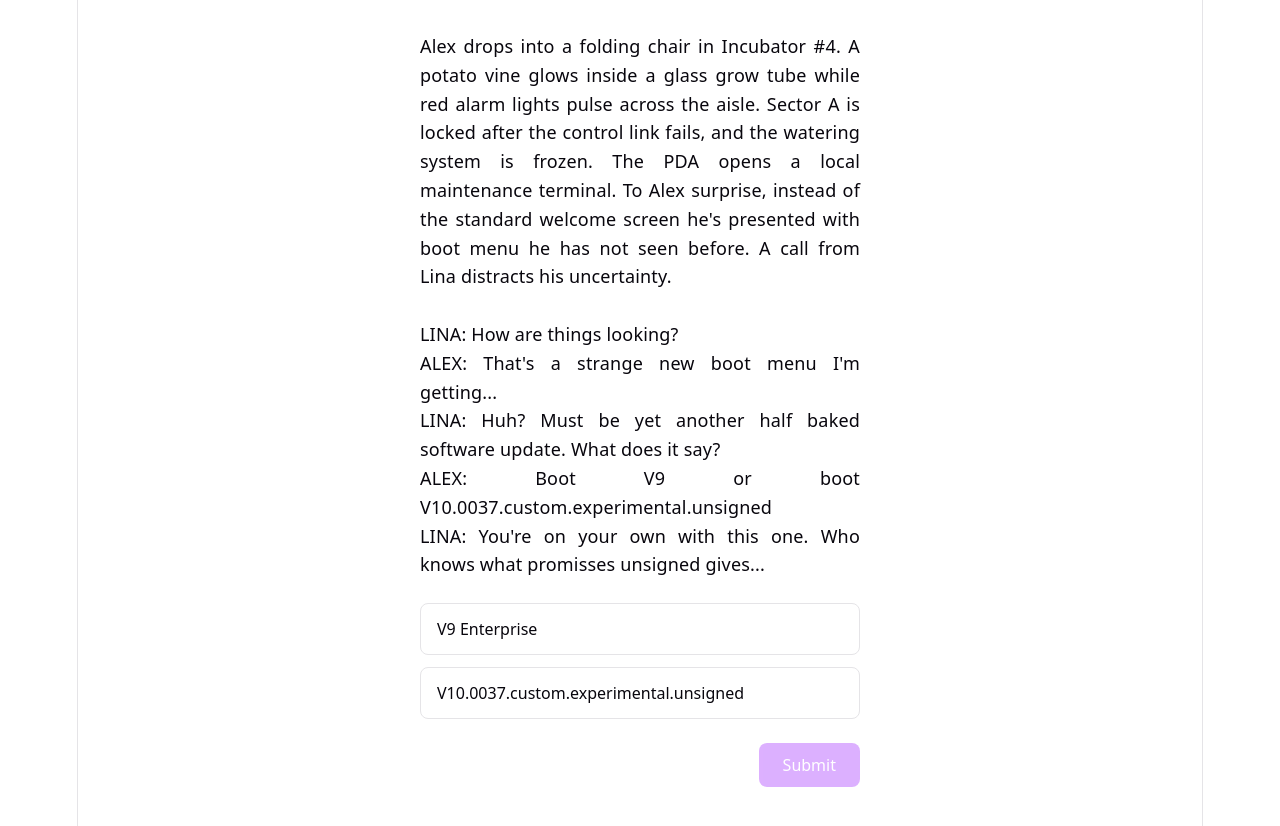
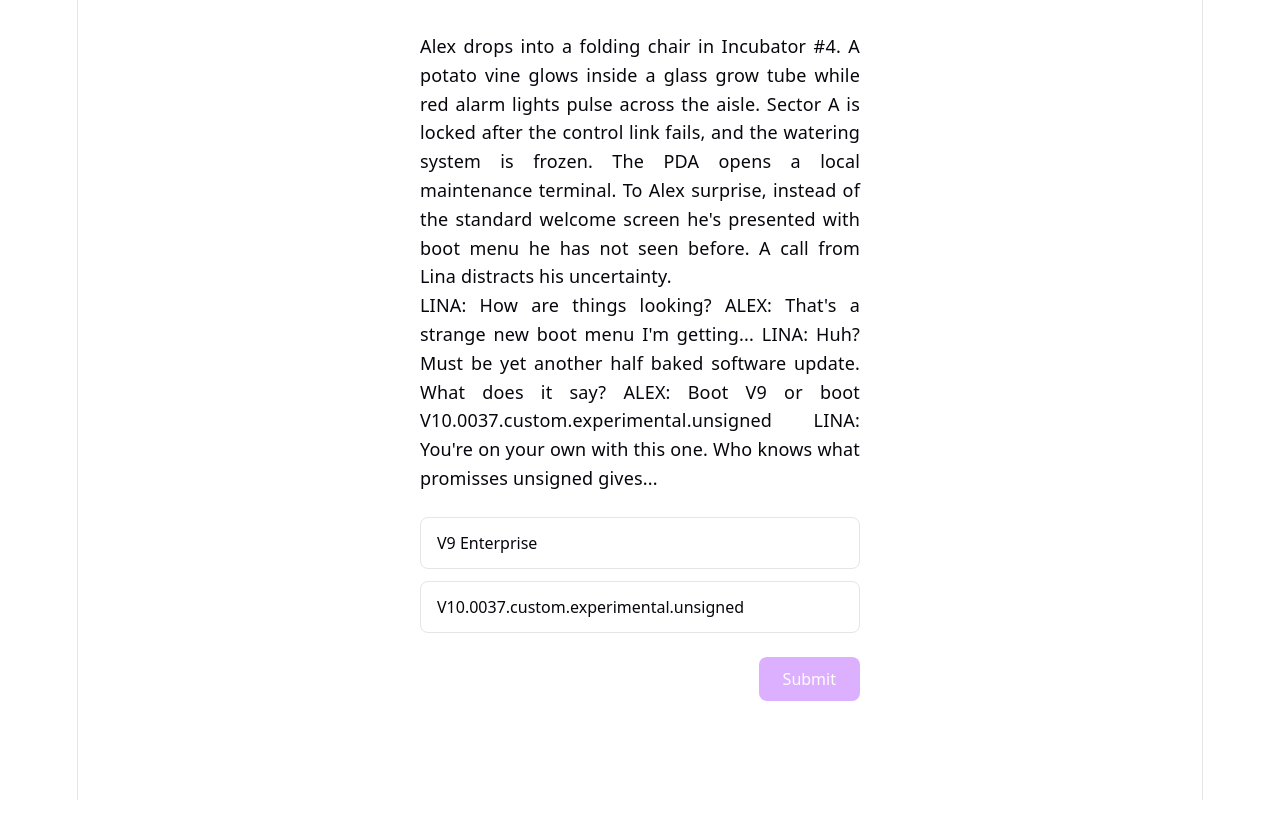
Before and after one commit to t0lia/wad-quiz, a React (Vite) app in the folder app/: page / in a window 1280 px wide. Shown: the top 826 px of the page. After the commit the page ends 800 px from the top, so only its background shows below. Built offline with nearby package versions, Linux system fonts and the light colour scheme.

Commit message:
code visualization

```diff
--- a/app/package.json
+++ b/app/package.json
@@ -14,6 +14,8 @@
     "@xstate/react": "^6.1.0",
     "react": "^19.2.6",
     "react-dom": "^19.2.6",
+    "react-markdown": "^10.1.0",
+    "react-syntax-highlighter": "^16.1.1",
     "xstate": "^5.32.0"
   },
   "devDependencies": {
@@ -21,6 +23,7 @@
     "@types/node": "^24.12.3",
     "@types/react": "^19.2.14",
     "@types/react-dom": "^19.2.3",
+    "@types/react-syntax-highlighter": "^15.5.13",
     "@vitejs/plugin-react": "^6.0.1",
     "eslint": "^10.3.0",
     "eslint-plugin-react-hooks": "^7.1.1",
--- a/app/src/index.css
+++ b/app/src/index.css
@@ -109,3 +109,19 @@ code {
   padding: 4px 8px;
   background: var(--code-bg);
 }
+
+/* syntax highlighter blocks — override inline styles from react-syntax-highlighter */
+.scene-text pre {
+  margin: 12px 0;
+  border-radius: 8px;
+  overflow-x: auto;
+}
+
+/* prevent global code styles from bleeding into highlighted blocks */
+.scene-text pre code {
+  display: block;
+  background: none;
+  padding: 0;
+  border-radius: 0;
+  color: inherit;
+}
--- a/app/src/scenes/ChallengeScene.tsx
+++ b/app/src/scenes/ChallengeScene.tsx
@@ -1,11 +1,30 @@
 import { useState } from 'react'
 import type { ChallengeSceneData } from '../types/story'
 import TaskRouter from '../tasks/TaskRouter'
+import ReactMarkdown from 'react-markdown'
+import { Prism as SyntaxHighlighter } from 'react-syntax-highlighter'
+import { oneLight, oneDark } from 'react-syntax-highlighter/dist/esm/styles/prism'
+import type { Components } from 'react-markdown'
 
 type Props = {
   scene: ChallengeSceneData
   /** Called when the user completes the task; answer carries optional payload (e.g. first block for git task). */
   onComplete: (answer?: string) => void
+}
+
+const mdComponents: Components = {
+  code({ className, children, ...props }) {
+    const match = /language-(\w+)/.exec(className || '')
+    const isDark = window.matchMedia('(prefers-color-scheme: dark)').matches
+    if (match) {
+      return (
+        <SyntaxHighlighter language={match[1]} style={isDark ? oneDark : oneLight} PreTag="div">
+          {String(children).replace(/\n$/, '')}
+        </SyntaxHighlighter>
+      )
+    }
+    return <code className={className} {...props}>{children}</code>
+  },
 }
 
 export default function ChallengeScene({ scene, onComplete }: Props) {
@@ -18,7 +37,9 @@ export default function ChallengeScene({ scene, onComplete }: Props) {
 
   return (
     <div className="scene">
-      <p className="scene-text" style={{ whiteSpace: 'pre-line' }}>{scene.text}</p>
+      <div className="scene-text">
+        <ReactMarkdown components={mdComponents}>{scene.text}</ReactMarkdown>
+      </div>
       <TaskRouter task={scene.task} submitted={submitted} onSubmit={handleSubmit} />
     </div>
   )
```
Also changed, not shown: 1 other file (tests, documents, lock files or other folders).
